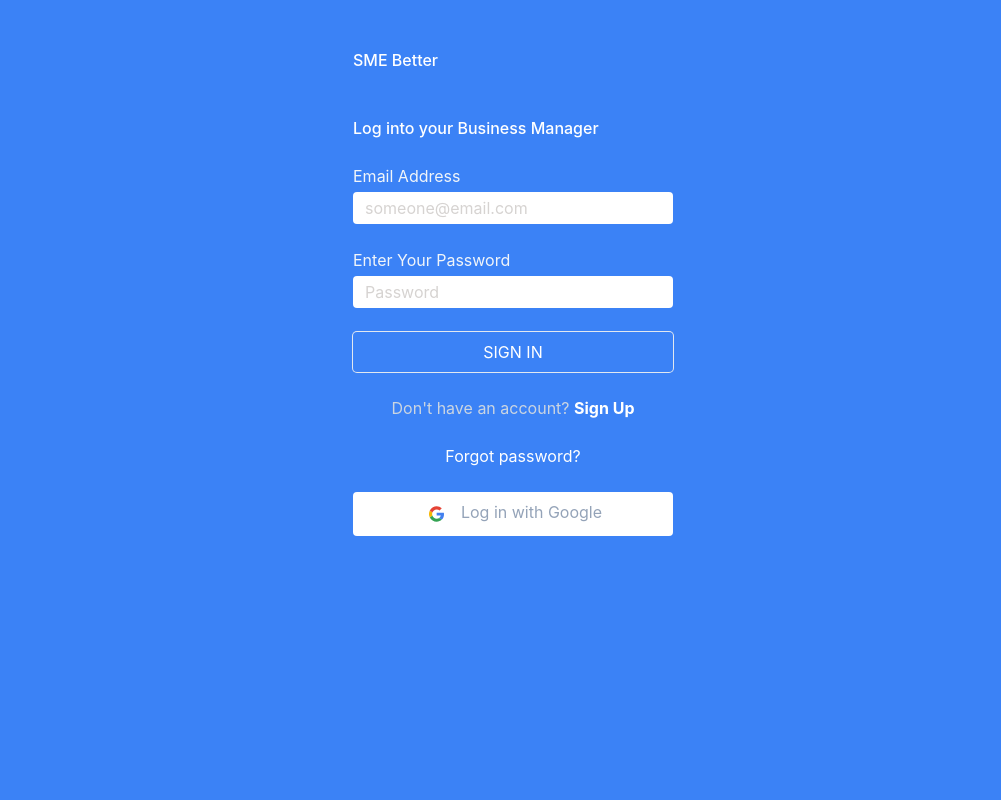
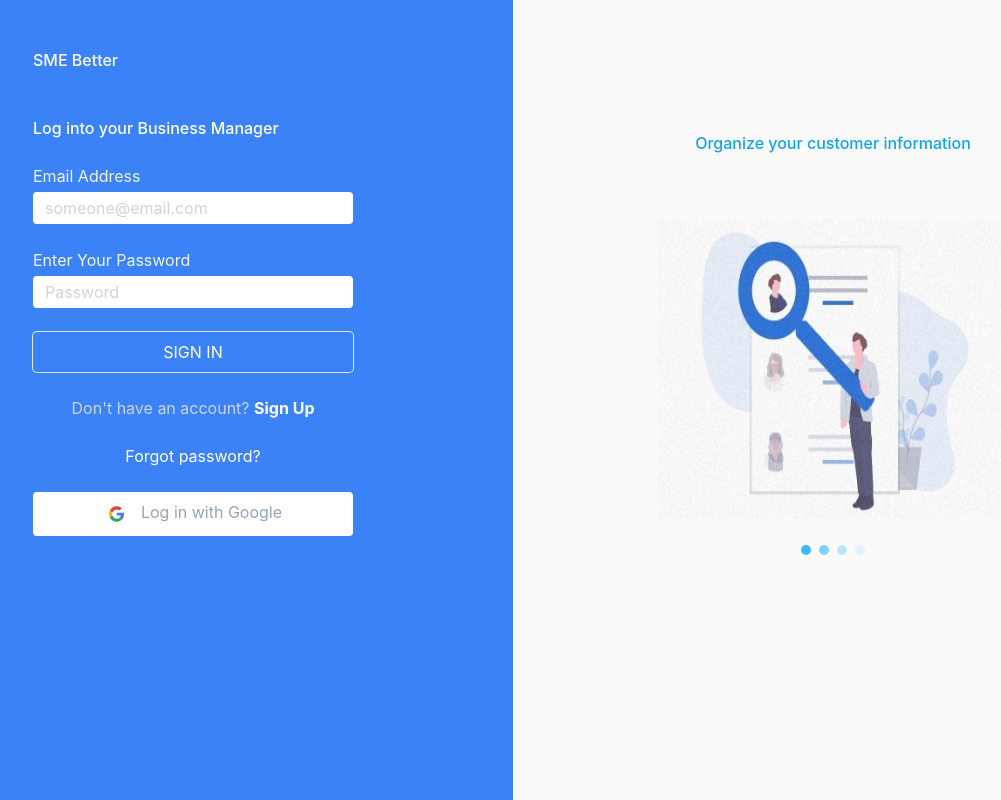
Before and after one commit to irabeny89/sme-better, a Next.js app: page / in a window 1280 px wide. Shown: the whole page, without its empty margins (127-1128 px from the left). Built offline with nearby package versions, Linux system fonts and the light colour scheme.

Commit message:
add business manager higlight to index.ts page

```diff
--- /dev/null
+++ b/components/Highlight.tsx
@@ -0,0 +1,35 @@
+import Image from "next/image";
+import { BiCircle } from "react-icons/bi";
+
+export default function Highlight() {
+  return (
+    <section className="flex flex-col justify-center h-screen bg-[#fafafa]">
+      <div className="h-5/6">
+        <h2 className="text-center text-sky-500 font-medium my-16">
+          Organize your customer information
+        </h2>
+        <div className="text-center">
+          <Image src="/illustration.jpg" width="350" height="300" />
+        </div>
+        <div className="flex space-x-2 justify-center mt-5">
+          <BiCircle
+            size={10}
+            className="bg-sky-400 text-sky-400 rounded-full"
+          />
+          <BiCircle
+            size={10}
+            className="bg-sky-300 text-sky-300 rounded-full"
+          />
+          <BiCircle
+            size={10}
+            className="bg-sky-200 text-sky-200 rounded-full"
+          />
+          <BiCircle
+            size={10}
+            className="bg-sky-100 text-sky-100 rounded-full"
+          />
+        </div>
+      </div>
+    </section>
+  );
+}
--- a/pages/index.tsx
+++ b/pages/index.tsx
@@ -1,5 +1,6 @@
 import type { NextPage } from 'next'
 import Head from 'next/head'
+import Highlight from '../components/Highlight'
 import SignupForm from '../components/SignupForm'
 
 const Home: NextPage = () => {
@@ -8,8 +9,9 @@ const Home: NextPage = () => {
       <header>
         <Head><title>Home</title></Head>
       </header>
-      <main>
+      <main className='md:grid grid-cols-2'>
         <SignupForm />
+        <Highlight />
       </main>
     </div>
   )
```
Also changed, not shown: public/illustration.jpg (added).
